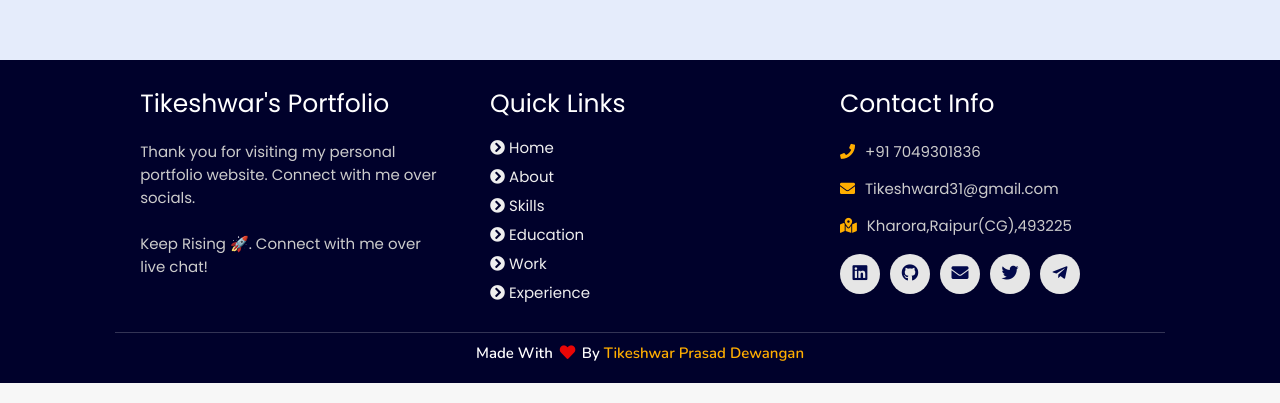
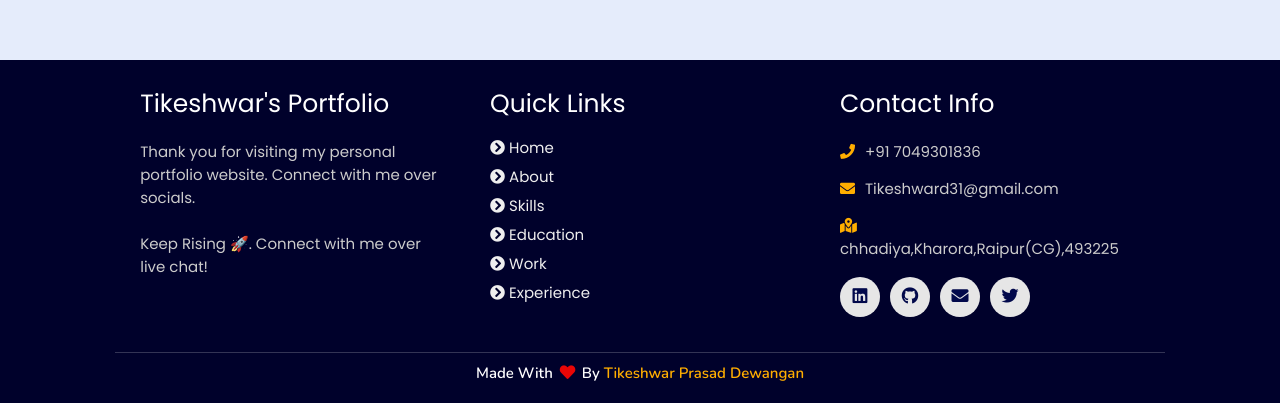
Before and after one commit to Tike31/Portfolio_Tikeshwar, a plain HTML site: page index.html in a window 1280 px wide. Shown: the part 6056-6459 px from the top of the page. Drawn offline with nearby package versions, Linux system fonts and the light colour scheme; animation ran at ten frames a second.

Commit message:
Update index.html

```diff
--- a/index.html
+++ b/index.html
@@ -321,14 +321,14 @@
           <h3>contact info</h3>
           <p> <i class="fas fa-phone"></i>+91 7049301836</p>
           <p> <i class="fas fa-envelope"></i>Tikeshward31@gmail.com</p>
-          <p> <i class="fas fa-map-marked-alt"></i>Kharora,Raipur(CG),493225</p>
+          <p> <i class="fas fa-map-marked-alt"></i>chhadiya,Kharora,Raipur(CG),493225</p>
           <div class="share">
 
               <a href="https://www.linkedin.com/in/tikeshwar-dewangan-114b2b274/" class="fab fa-linkedin" aria-label="LinkedIn" target="_blank"></a>
               <a href="https://github.com/Tike31" class="fab fa-github" aria-label="GitHub" target="_blank"></a>
               <a href="mailto:Tikeshward31@gmail.com" class="fas fa-envelope" aria-label="Mail" target="_blank"></a>
-              <a href="https://twitter.com/Tikeshwar" class="fab fa-twitter" aria-label="Twitter" target="_blank"></a>
-              <a href="https://t.me/lifecode5" class="fab fa-telegram-plane" aria-label="Telegram" target="_blank"></a>
+              <a href="https://twitter.com/@Tikeshwar3105" class="fab fa-twitter" aria-label="Twitter" target="_blank"></a>
+
           </div>
       </div>
   </div>
```
